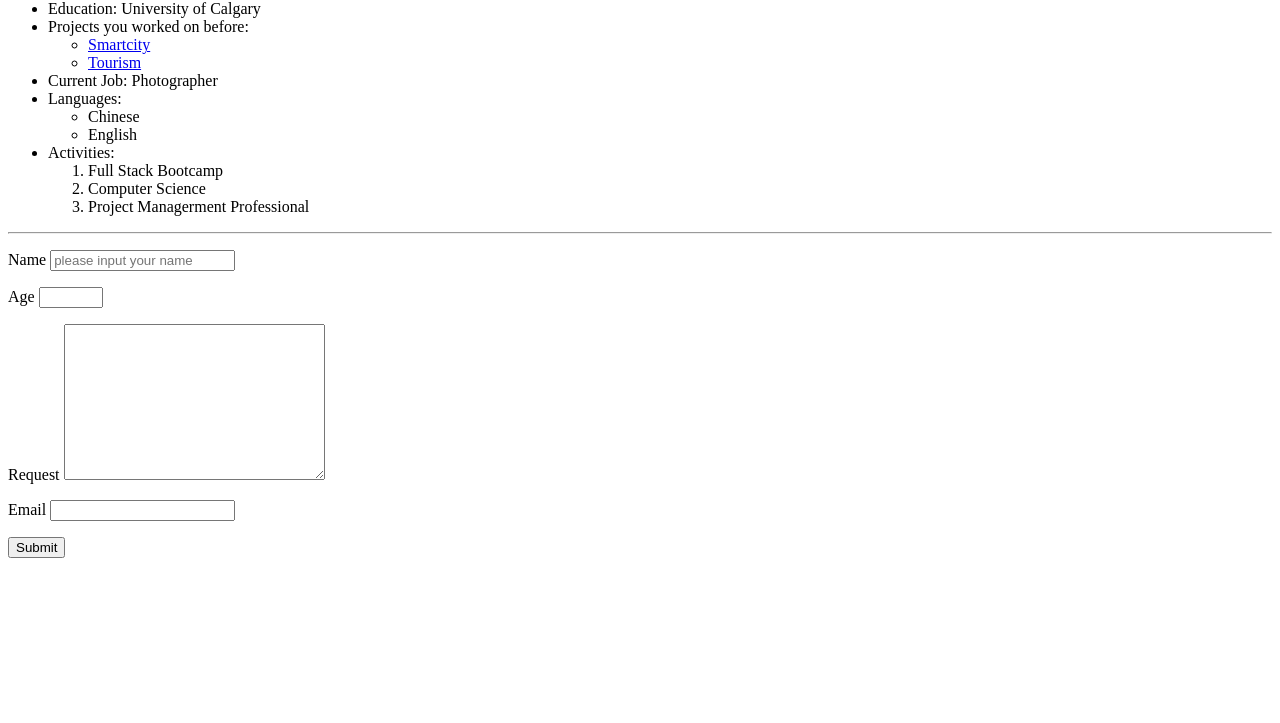
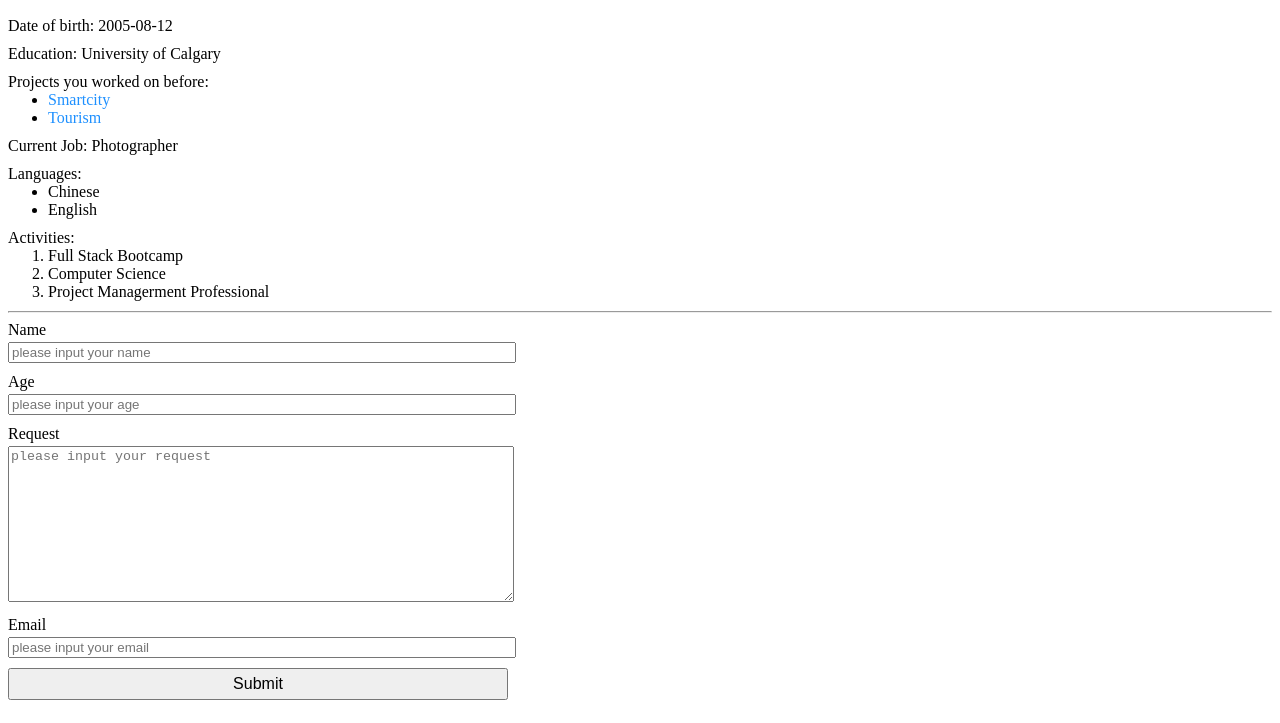
Before and after one commit to hgknightnie/portfolio, a plain HTML site: page index.html in a window 1280 px wide. Shown: the part 77-800 px from the top of the page. Drawn offline with Linux system fonts and the light colour scheme.

Commit message:
beautify pages

```diff
--- a/index.html
+++ b/index.html
@@ -5,64 +5,67 @@
     <meta http-equiv="X-UA-Compatible" content="IE=edge">
     <meta name="viewport" content="width=device-width, initial-scale=1.0">
     <title>Portfolio</title>
+    <link rel="stylesheet" href="style.css">
+    <link rel="preconnect" href="https://fonts.googleapis.com">
+    <link rel="preconnect" href="https://fonts.gstatic.com" crossorigin>
+    <link href="https://fonts.googleapis.com/css2?family=Caveat:wght@700&display=swap" rel="stylesheet">
+
 </head>
 <body>
-    <header>
-        <h3>Yongjiang Nie</h3>
-        <ul>
-            <li>Date of birth: 2005-08-12</li>
-            <li>Education: University of Calgary</li>
-            <li>
+    <header id="header">
+        <h1>Yongjiang Nie</h1>
+        <p>Date of birth: 2005-08-12</p>
+        <p>Education: University of Calgary</p>
+        <p>
             Projects you worked on before:
-                <ul>
+            <ul class="ul_proj">
                 <li><a target="_blank" href="https://api.interactive-img.com/interactiveimage/61adca81e1adb.png">Smartcity</a></li>
                 <li><a href="tourism.html">Tourism</a></li>
             </ul>
-            </li>
-            <li>Current Job: Photographer</li>
-            <li>
+        </p>
+        <p>Current Job: Photographer</p>
+        <p>
             Languages:
-                <ul>
+            <ul class="ul_lan">
                 <li>Chinese</li>
                 <li>English</li>
             </ul>
-            </li>
-            <li>
+        </p>
+        <p>
             Activities:
-                <ol>
+            <ol class="ol_act">
                 <li>Full Stack Bootcamp</li>
                 <li>Computer Science</li>
                 <li>Project Managerment Professional</li>
             </ol>
-            </li>
-        </ul>
+        </p>
     </header>
 
     <hr>
+    <section id="contact" class="contact">
+        <form>
+            <div>
+                <label id="test" for="s_name">Name</label>
+                <input type="text" id="s_name" placeholder="please input your name" required>
+            </div>
 
-    <form>
-        <p>
-            <label for="s_name">Name</label>
-            <input type="text" id="s_name" placeholder="please input your name" required>
-        </p>
+            <div>
+                <label for="i_age">Age</label>
+                <input type="number" id="i_age" min="0" max="120" placeholder="please input your age">
+            </div>
 
-        <p>
-            <label for="i_age">Age</label>
-            <input type="number" id="i_age" min="0" max="120">
-        </p>
+            <div>
+                <label for="s_request">Request</label>
+                <textarea name="" id="s_request" cols="30" rows="10" placeholder="please input your request"></textarea>
+            </div>
 
-        <p>
-            <label for="s_request">Request</label>
-            <textarea name="" id="s_request" cols="30" rows="10"></textarea>
-        </p>
-
-        <p>
+            <div>
                 <label for="s_email">Email</label>
-            <input type="email" id="s_email">
-        </p>
+                <input type="email" id="s_email" placeholder="please input your email">
+            </div>
 
             <button type="submit">Submit</button>
         </form>
-
+    </section>
 </body>
 </html>
--- /dev/null
+++ b/style.css
@@ -0,0 +1,49 @@
+
+header#header h1 {
+    font-family: 'Caveat', cursive;
+    font-size: 36px;
+    font-weight: bold;
+}
+
+header#header p {
+    padding: 0;
+    margin-top: 10px;
+    margin-bottom: 0;
+}
+
+header#header .ul_proj,
+header#header .ul_lan,
+header#header .ol_act {
+    margin: 0;
+}
+
+header#header a {
+    text-decoration: none;
+    color:dodgerblue;
+}
+
+#contact form{
+    max-width: 500px;
+}
+
+#contact label {
+    text-align: start;
+    display: block;
+    margin-bottom: 3px;
+}
+
+#contact input,
+#contact textarea {
+    width: 100%;
+    margin-bottom: 10px;
+}
+
+#contact button {
+    width: 100%;
+    padding: 5px;
+    font-size: 1.0em;
+}
+
+#contact button:hover {
+    color:dodgerblue;
+}
```
Lines whose indentation alone changed are shown as unchanged.
